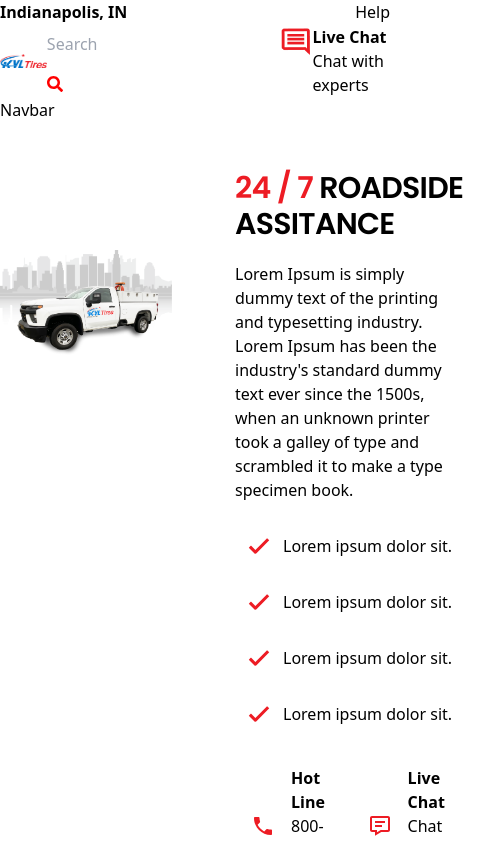
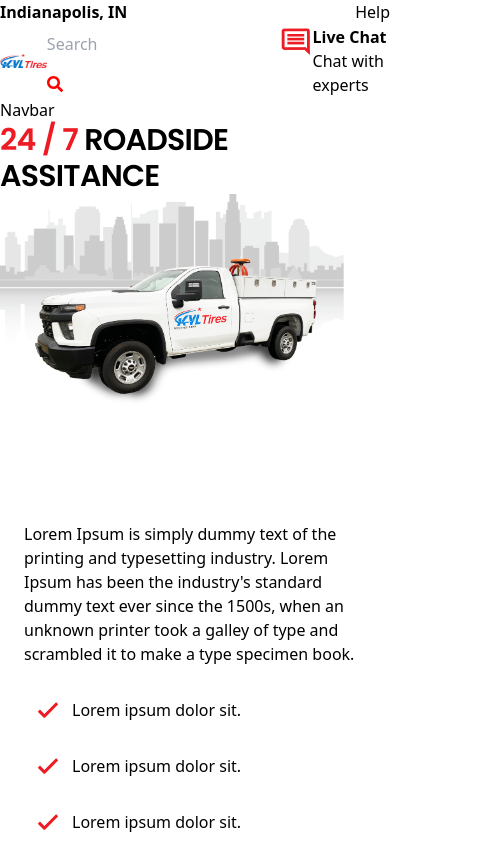
Before and after one commit to shantanusoam/kal_tires, a Next.js app: page /roadside_assistance in a window 390 px wide. Shown: the top 842 px of the page, 504 px wide, since content can reach past the window. Built offline with nearby package versions, Linux system fonts and the light colour scheme.

Commit message:
roadside assistance update

```diff
--- a/pages/roadside_assistance.jsx
+++ b/pages/roadside_assistance.jsx
@@ -7,6 +7,13 @@ import servicetruck from '../Assets/images/Roadside_Assistance/servicetruck.png'
 const roadsideAssitance = () => (
   <div id="roadmain">
     <div id="roadmaininner">
+      <div className="lg:hidden flex justify-center">
+        <h2 className="text-3xl tracking-tight  text-black font-poppins font-semibold ">
+          <span className="block ">
+            <span className="text-kaltire-red">24 / 7</span> ROADSIDE ASSITANCE
+          </span>
+        </h2>
+      </div>
       <div className="bg-bg-white-1">
         <div className="lg:grid lg:grid-cols-2">
           <div className="lg:relative lg:mt-32">
@@ -18,8 +25,8 @@ const roadsideAssitance = () => (
           </div>
 
           <div className="py-12 md:px-10 px-6 lg:px-0 max-w-3xl lg:max-w-md mx-auto">
-            <h2 className="text-3xl tracking-tight  text-black font-poppins font-semibold">
-              <span className="block">
+            <h2 className="text-3xl tracking-tight  text-black font-poppins font-semibold hidden lg:block">
+              <span className="block ">
                 <span className="text-kaltire-red">24 / 7</span> ROADSIDE
                 ASSITANCE
               </span>
--- a/tailwind.config.js
+++ b/tailwind.config.js
@@ -59,14 +59,14 @@ module.exports = {
         0: '0',
       },
     },
-    screens: {
-      lg: { max: '1800px' },
-      md: { max: '990px' },
-      sm: { max: '600px' },
-      xs: { max: '400px' },
-      minmd: '1700px',
-      minlg: '2100px',
-    },
+    // screens: {
+    //   lg: { max: '1800px' },
+    //   md: { max: '990px' },
+    //   sm: { max: '600px' },
+    //   xs: { max: '400px' },
+    //   minmd: '1700px',
+    //   minlg: '2100px',
+    // },
     fontFamily: {
       poppins: ['Poppins', 'sans-serif'],
     },
```
